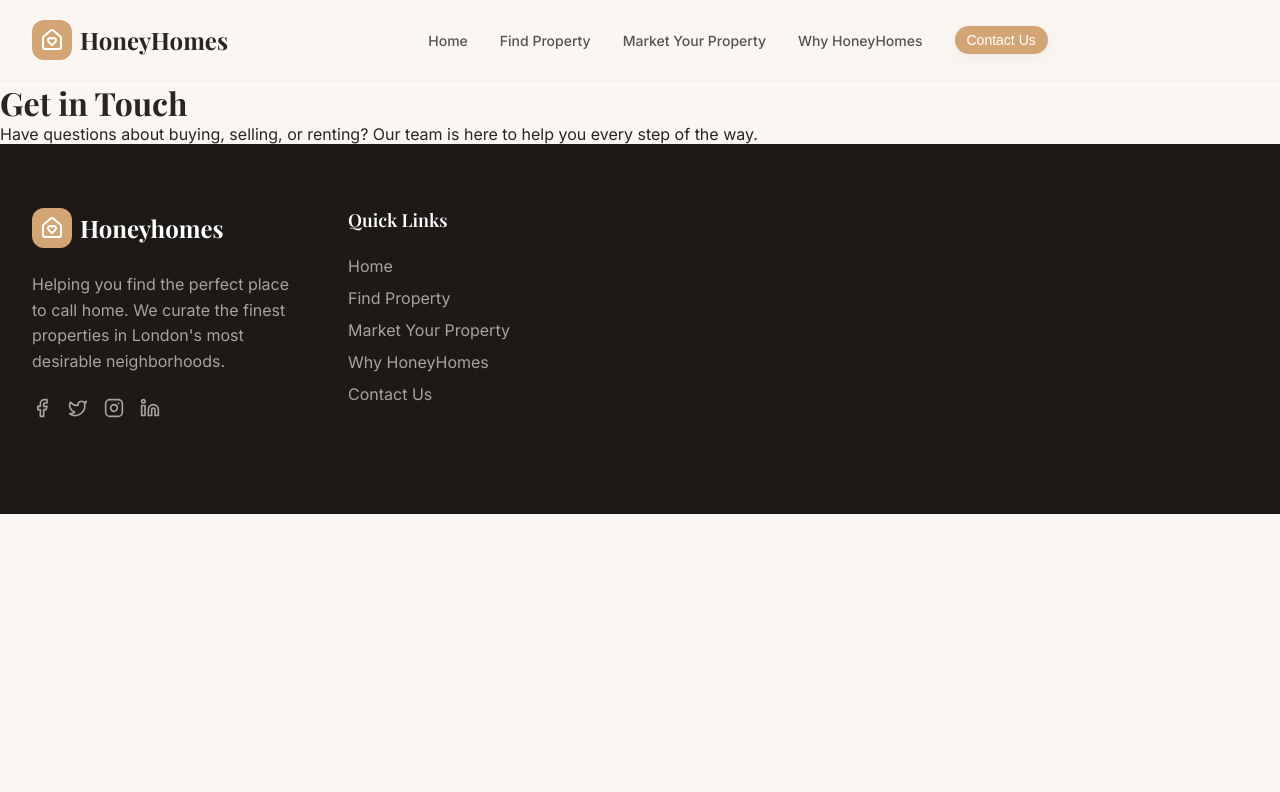
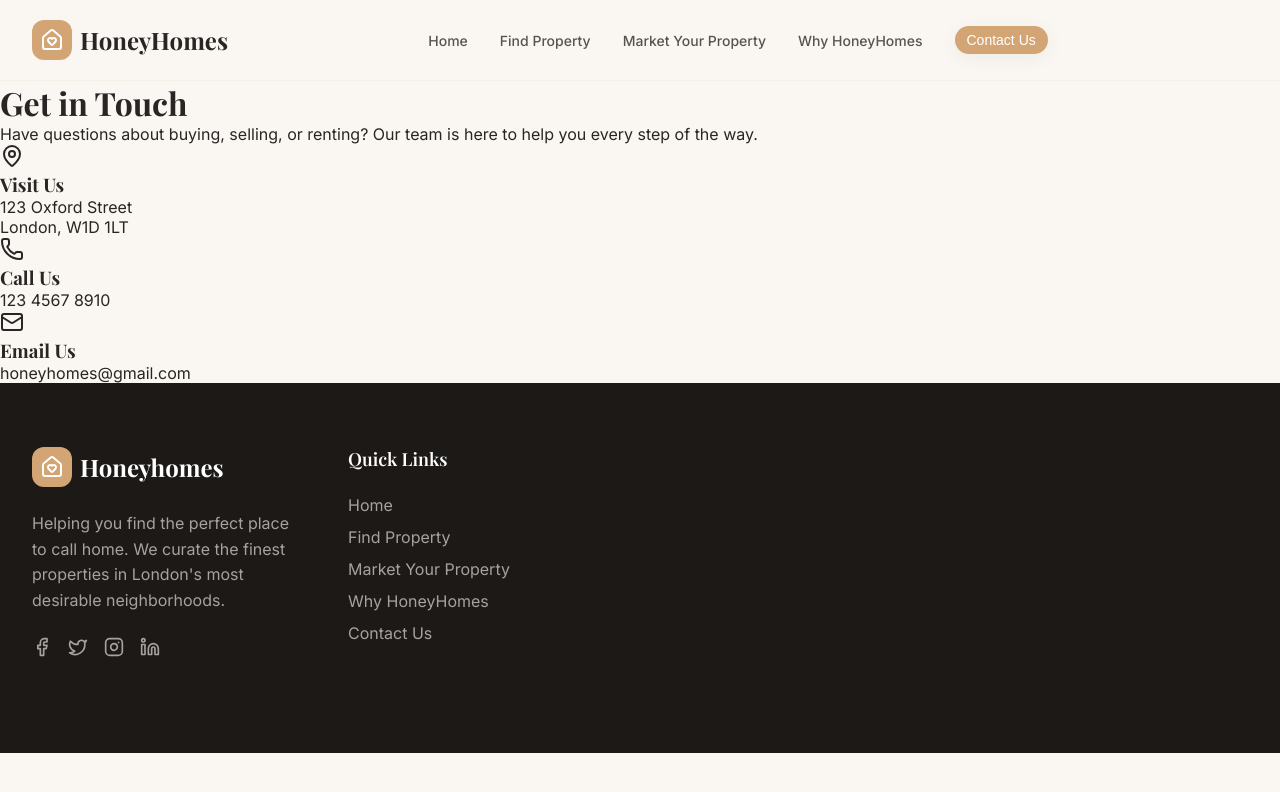
Before and after one commit to p3achijaii/react-coursework, a React (Vite) app: page /contact in a window 1280 px wide. Shown: the top 792 px of the page. Built offline with nearby package versions, Linux system fonts and the light colour scheme.

Commit message:
add the contact details section for contact.jsx

```diff
--- a/src/pages/Contact/Contact.jsx
+++ b/src/pages/Contact/Contact.jsx
@@ -18,9 +18,39 @@ function Contact() {
               Have questions about buying, selling, or renting? Our team is here
               to help you every step of the way.
             </p>
+
+            <div className={styles.contactDetails}>
+              <div className={styles.contactItem}>
+                <div className={styles.iconWrapper}>
+                  <MapPin size={24} />
+                </div>
+              </div>
+              <h3 className={styles.detailTitle}>Visit Us</h3>
+              <p className={styles.detailText}>
+                123 Oxford Street
+                <br />
+                London, W1D 1LT
+              </p>
+            </div>
           </div>
+
+          <div className={styles.contactItem}>
+            <div className={styles.iconWrapper}>
+              <Phone size={24} />
+            </div>
+          </div>
+          <h3 className={styles.detailTitle}>Call Us</h3>
+          <p className={styles.detailText}>123 4567 8910</p>
         </div>
       </div>
+
+      <div className={styles.contactItem}>
+        <div className={styles.iconWrapper}>
+          <Mail size={24} />
+        </div>
+      </div>
+      <h3 className={styles.detailTitle}>Email Us</h3>
+      <p className={styles.detailText}>honeyhomes@gmail.com</p>
     </div>
   );
 }
```
